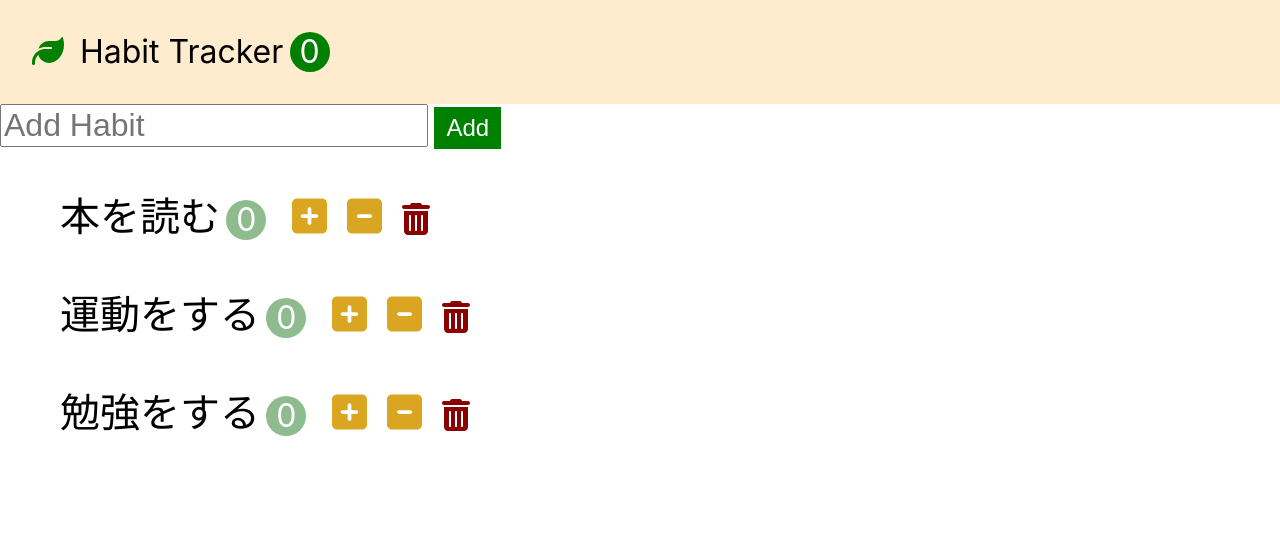
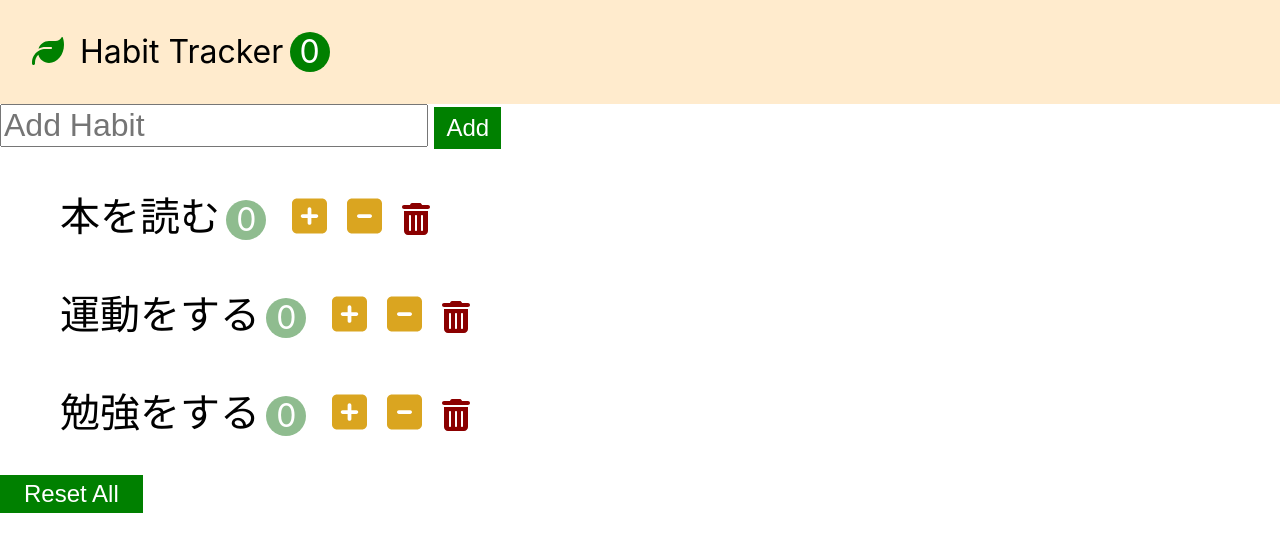
Before and after one commit to kimyw2357/habit-tracker, a React (Create React App) app: page / in a window 1280 px wide. Shown: the top 552 px of the page. Built offline with nearby package versions, Linux system fonts and the light colour scheme.

Commit message:
react-study5: PureComponent

```diff
--- a/src/app.css
+++ b/src/app.css
@@ -87,3 +87,10 @@
   font-size: 2rem;
   color: darkred;
 }
+
+.habits-reset {
+  font-size: 1.5rem;
+  padding: 0.2em 1em;
+  background-color: green;
+  color: white;
+}
--- a/src/app.jsx
+++ b/src/app.jsx
@@ -13,17 +13,22 @@
   };
 
   handleIncrement = habit => {
-    const habits = [...this.state.habits];
-    const index = habits.indexOf(habit);
-    habits[index].count++;
+    const habits = this.state.habits.map(item => {
+      if (item.id === habit.id) {
+        return {...habit, count: habit.count + 1};
+      }
+      return item;
+    });
     this.setState({habits});
   };
 
   handleDecrement = habit => {
-    const habits = [...this.state.habits];
-    const index = habits.indexOf(habit);
-    const count = habits[index].count - 1;
-    habits[index].count = count < 0 ? 0 : count;
+    const habits = this.state.habits.map(item => {
+      if (item.id === habit.id && habit.count > 0) {
+        return {...habit, count: habit.count - 1};
+      }
+      return item;
+    });
     this.setState({habits});
   };
 
@@ -35,8 +40,17 @@
   handleAdd = name => {
     const habits = [...this.state.habits, { id: Date.now(), name, count: 0}];
     this.setState({habits});
-  }
+  };
 
+  handleReset = () => {
+    const habits = this.state.habits.map(habit => {
+      if (habit.count !== 0) {
+        return {...habit, count: 0};
+      }
+      return habit;
+    });
+    this.setState({habits});
+  };
   render() {
     return (
       <>
@@ -47,6 +61,7 @@
           onDecrement={this.handleDecrement}
           onDelete={this.handleDelete}
           onAdd={this.handleAdd}
+          onReset={this.handleReset}
         />
       </>
     );
--- a/src/components/habit.jsx
+++ b/src/components/habit.jsx
@@ -1,6 +1,6 @@
-import React, { Component } from 'react';
+import React, { PureComponent } from 'react';
 
-class Habit extends Component {
+class Habit extends PureComponent {
 
   handleIncrement = () => {
     this.props.onIncrement(this.props.habit);
--- a/src/components/habitAddForm.jsx
+++ b/src/components/habitAddForm.jsx
@@ -1,6 +1,6 @@
-import React, { Component } from 'react';
+import React, { PureComponent } from 'react';
 
-class HabitAddForm extends Component {
+class HabitAddForm extends PureComponent {
   formRef = React.createRef();
   inputRef = React.createRef();
   onSubmit = event => {
--- a/src/components/habits.jsx
+++ b/src/components/habits.jsx
@@ -19,6 +19,9 @@
             />
           ))}
         </ul>
+        <button className='habits-reset' onClick={this.props.onReset}>
+            Reset All
+        </button>
       </>
     );
   }
--- a/src/components/navbar.jsx
+++ b/src/components/navbar.jsx
@@ -1,6 +1,6 @@
-import React, { Component } from 'react';
+import React, { PureComponent } from 'react';
 
-class Navbar extends Component {
+class Navbar extends PureComponent {
   render() {
     return (
       <nav className='navbar'>
```
